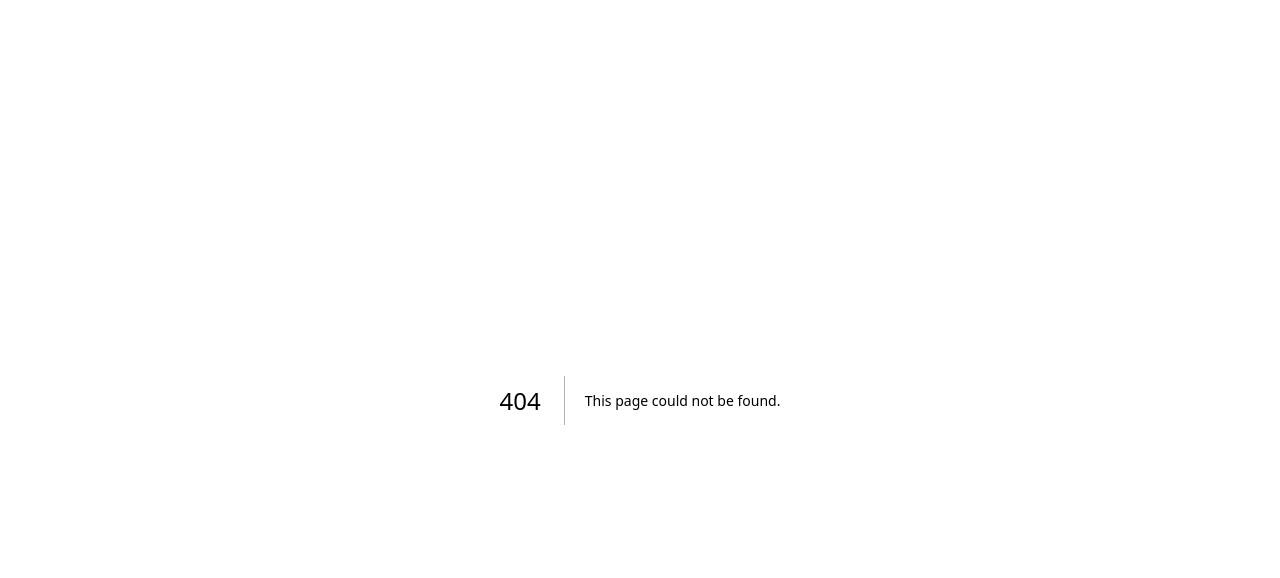
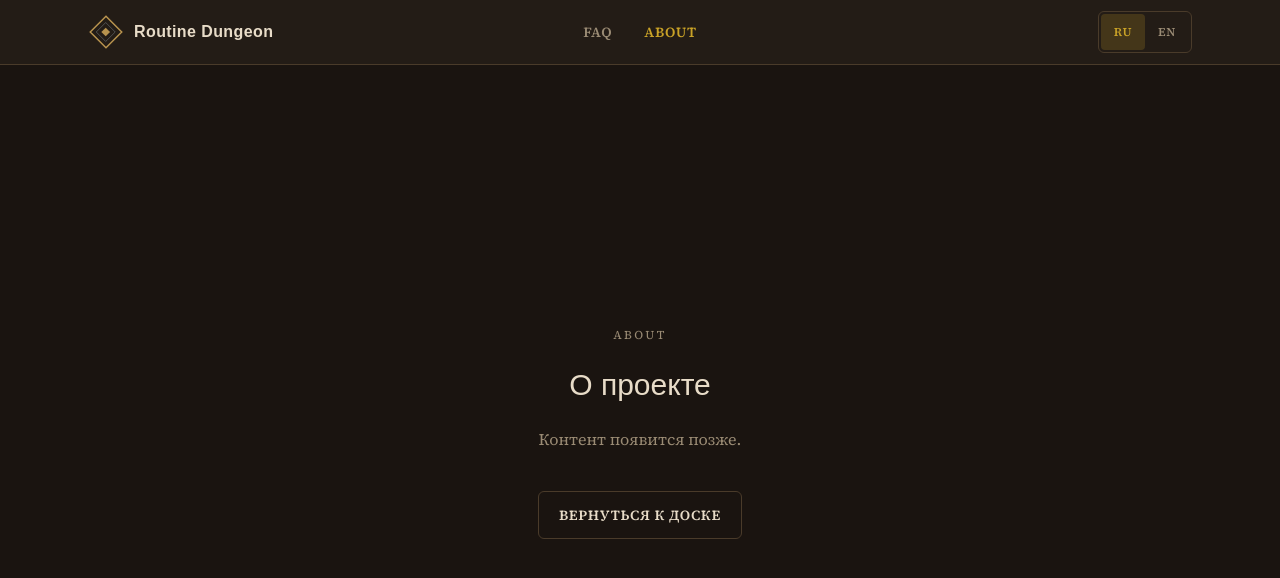
Before and after one commit to Limoncello23/NilchanHackTon2026, a Next.js app in the folder frontend/: page /about in a window 1280 px wide. Before the commit this address had no page. Shown: the top 578 px of the page. Built offline with nearby package versions, Linux system fonts and the light colour scheme; a web font is replaced by a local one.

Commit message:
:sparkles: feat: Add header component, update main layout. Add FAQ page and About page.

```diff
--- /dev/null
+++ b/frontend/src/app/about/page.tsx
@@ -0,0 +1,23 @@
+import Link from "next/link";
+
+export default function AboutPage() {
+  return (
+    <main className="mx-auto flex w-full max-w-lg flex-1 flex-col items-center justify-center gap-6 px-4 py-16 text-center">
+      <p className="text-xs uppercase tracking-[0.2em] text-tavern-muted">
+        About
+      </p>
+      <h1 className="font-display text-3xl text-tavern-parchment">
+        О проекте
+      </h1>
+      <p className="text-tavern-muted">
+        Контент появится позже.
+      </p>
+      <Link
+        href="/"
+        className="mt-4 inline-flex min-h-12 items-center justify-center rounded-md border border-tavern-border px-5 py-3 text-sm font-semibold uppercase tracking-wider text-tavern-parchment transition hover:border-tavern-gold/50 hover:text-tavern-gold"
+      >
+        Вернуться к доске
+      </Link>
+    </main>
+  );
+}
--- /dev/null
+++ b/frontend/src/app/faq/page.tsx
@@ -0,0 +1,23 @@
+import Link from "next/link";
+
+export default function FaqPage() {
+  return (
+    <main className="mx-auto flex w-full max-w-lg flex-1 flex-col items-center justify-center gap-6 px-4 py-16 text-center">
+      <p className="text-xs uppercase tracking-[0.2em] text-tavern-muted">
+        FAQ
+      </p>
+      <h1 className="font-display text-3xl text-tavern-parchment">
+        Вопросы и ответы
+      </h1>
+      <p className="text-tavern-muted">
+        Контент появится позже.
+      </p>
+      <Link
+        href="/"
+        className="mt-4 inline-flex min-h-12 items-center justify-center rounded-md border border-tavern-border px-5 py-3 text-sm font-semibold uppercase tracking-wider text-tavern-parchment transition hover:border-tavern-gold/50 hover:text-tavern-gold"
+      >
+        Вернуться к доске
+      </Link>
+    </main>
+  );
+}
--- a/frontend/src/app/layout.tsx
+++ b/frontend/src/app/layout.tsx
@@ -1,6 +1,8 @@
 import type { Metadata } from "next";
 
 import { Source_Serif_4, Unbounded } from "next/font/google";
+
+import { SiteHeader } from "@/components/layout/site-header";
 
 import "./globals.css";
 
@@ -28,6 +30,7 @@ export default function RootLayout({ children }: LayoutProps<"/">) {
       className={`${unbounded.variable} ${sourceSerif.variable} h-full antialiased`}
     >
       <body className="flex min-h-full flex-col bg-background text-foreground">
+        <SiteHeader />
         {children}
       </body>
     </html>
--- /dev/null
+++ b/frontend/src/components/layout/language-toggle.tsx
@@ -0,0 +1,40 @@
+"use client";
+
+import { useState } from "react";
+
+type Locale = "ru" | "en";
+
+type LanguageToggleProps = {
+  className?: string;
+};
+
+export function LanguageToggle({ className = "" }: LanguageToggleProps) {
+  const [locale, setLocale] = useState<Locale>("ru");
+
+  return (
+    <div
+      className={`inline-flex rounded-md border border-tavern-border p-0.5 ${className}`}
+      role="group"
+      aria-label="Language"
+    >
+      {(["ru", "en"] as const).map((code) => {
+        const active = locale === code;
+        return (
+          <button
+            key={code}
+            type="button"
+            onClick={() => setLocale(code)}
+            aria-pressed={active}
+            className={`min-h-9 min-w-11 rounded px-3 text-xs font-semibold uppercase tracking-wider transition ${
+              active
+                ? "bg-tavern-gold/20 text-tavern-gold"
+                : "text-tavern-muted hover:text-tavern-parchment"
+            }`}
+          >
+            {code}
+          </button>
+        );
+      })}
+    </div>
+  );
+}
--- /dev/null
+++ b/frontend/src/components/layout/site-header.tsx
@@ -0,0 +1,224 @@
+"use client";
+
+import Image from "next/image";
+import Link from "next/link";
+import { usePathname } from "next/navigation";
+import { useEffect, useId, useState } from "react";
+
+import { LanguageToggle } from "@/components/layout/language-toggle";
+
+const NAV_LINKS = [
+  { href: "/faq", label: "FAQ" },
+  { href: "/about", label: "About" },
+] as const;
+
+const MENU_TRANSITION_MS = 280;
+
+function navLinkClass(active: boolean, size: "desktop" | "mobile") {
+  const base
+    = size === "mobile"
+      ? "font-display text-3xl tracking-wide"
+      : "text-sm font-semibold uppercase tracking-wider";
+
+  return `${base} transition ${
+    active
+      ? "text-tavern-gold"
+      : "text-tavern-muted hover:text-tavern-gold"
+  }`;
+}
+
+export function SiteHeader() {
+  const pathname = usePathname();
+  const menuId = useId();
+  const [menuMounted, setMenuMounted] = useState(false);
+  const [menuOpen, setMenuOpen] = useState(false);
+
+  function openMenu() {
+    setMenuMounted(true);
+    requestAnimationFrame(() => {
+      requestAnimationFrame(() => setMenuOpen(true));
+    });
+  }
+
+  function closeMenu() {
+    setMenuOpen(false);
+  }
+
+  function toggleMenu() {
+    if (menuOpen)
+      closeMenu();
+    else
+      openMenu();
+  }
+
+  useEffect(() => {
+    closeMenu();
+  }, [pathname]);
+
+  useEffect(() => {
+    if (!menuMounted || menuOpen)
+      return;
+
+    const timer = window.setTimeout(() => {
+      setMenuMounted(false);
+    }, MENU_TRANSITION_MS);
+
+    return () => window.clearTimeout(timer);
+  }, [menuMounted, menuOpen]);
+
+  useEffect(() => {
+    if (!menuOpen)
+      return;
+
+    const previous = document.body.style.overflow;
+    document.body.style.overflow = "hidden";
+
+    return () => {
+      document.body.style.overflow = previous;
+    };
+  }, [menuOpen]);
+
+  return (
+    <header className="relative z-40 border-b border-tavern-border bg-tavern-panel">
+      <div className="mx-auto grid h-16 max-w-6xl grid-cols-[1fr_auto] items-center px-4 sm:px-6 md:grid-cols-3">
+        <Link
+          href="/"
+          className="flex items-center gap-2.5 justify-self-start text-tavern-parchment transition hover:text-tavern-gold"
+        >
+          <Image
+            src="/assets/brand/logo-mark.svg"
+            alt=""
+            width={36}
+            height={36}
+            className="size-9 shrink-0"
+            priority
+          />
+          <span className="font-display text-sm font-semibold tracking-wide sm:text-base">
+            <span className="md:hidden">Routine</span>
+            <span className="hidden md:inline">Routine Dungeon</span>
+          </span>
+        </Link>
+
+        <nav
+          className="hidden items-center justify-self-center gap-8 md:flex"
+          aria-label="Main"
+        >
+          {NAV_LINKS.map(({ href, label }) => (
+            <Link
+              key={href}
+              href={href}
+              className={navLinkClass(pathname === href, "desktop")}
+            >
+              {label}
+            </Link>
+          ))}
+        </nav>
+
+        <div className="hidden justify-self-end md:block">
+          <LanguageToggle />
+        </div>
+
+        <button
+          type="button"
+          className="justify-self-end rounded-md border border-tavern-border p-2 text-tavern-parchment transition hover:border-tavern-gold/50 hover:text-tavern-gold md:hidden"
+          aria-expanded={menuOpen}
+          aria-controls={menuId}
+          aria-label={menuOpen ? "Close menu" : "Open menu"}
+          onClick={toggleMenu}
+        >
+          {menuOpen
+            ? (
+                <CloseIcon />
+              )
+            : (
+                <BurgerIcon />
+              )}
+        </button>
+      </div>
+
+      {menuMounted && (
+        <div
+          id={menuId}
+          role="dialog"
+          aria-modal="true"
+          aria-label="Menu"
+          aria-hidden={!menuOpen}
+          className={`fixed inset-0 z-50 flex flex-col bg-background transition-transform ease-out md:hidden ${
+            menuOpen ? "translate-y-0" : "-translate-y-full"
+          }`}
+          style={{ transitionDuration: `${MENU_TRANSITION_MS}ms` }}
+        >
+          <div className="flex h-16 items-center justify-between border-b border-tavern-border px-4 sm:px-6">
+            <Link
+              href="/"
+              className="flex items-center gap-2.5 text-tavern-parchment"
+              onClick={closeMenu}
+            >
+              <Image
+                src="/assets/brand/logo-mark.svg"
+                alt=""
+                width={36}
+                height={36}
+                className="size-9"
+              />
+              <span className="font-display text-sm font-semibold tracking-wide">
+                Routine
+              </span>
+            </Link>
+            <button
+              type="button"
+              className="rounded-md border border-tavern-border p-2 text-tavern-parchment transition hover:border-tavern-gold/50 hover:text-tavern-gold"
+              aria-label="Close menu"
+              onClick={closeMenu}
+            >
+              <CloseIcon />
+            </button>
+          </div>
+
+          <nav
+            className="flex flex-1 flex-col items-center justify-center gap-10 px-6"
+            aria-label="Mobile"
+          >
+            {NAV_LINKS.map(({ href, label }) => (
+              <Link
+                key={href}
+                href={href}
+                className={navLinkClass(pathname === href, "mobile")}
+                onClick={closeMenu}
+              >
+                {label}
+              </Link>
+            ))}
+            <LanguageToggle className="mt-4" />
+          </nav>
+        </div>
+      )}
+    </header>
+  );
+}
+
+function BurgerIcon() {
+  return (
+    <svg width="22" height="22" viewBox="0 0 24 24" fill="none" aria-hidden="true">
+      <path
+        d="M4 7h16M4 12h16M4 17h16"
+        stroke="currentColor"
+        strokeWidth="1.75"
+        strokeLinecap="round"
+      />
+    </svg>
+  );
+}
+
+function CloseIcon() {
+  return (
+    <svg width="22" height="22" viewBox="0 0 24 24" fill="none" aria-hidden="true">
+      <path
+        d="M6 6l12 12M18 6L6 18"
+        stroke="currentColor"
+        strokeWidth="1.75"
+        strokeLinecap="round"
+      />
+    </svg>
+  );
+}
```
Also changed, not shown: frontend/public/assets/brand/logo-mark.svg (added).
